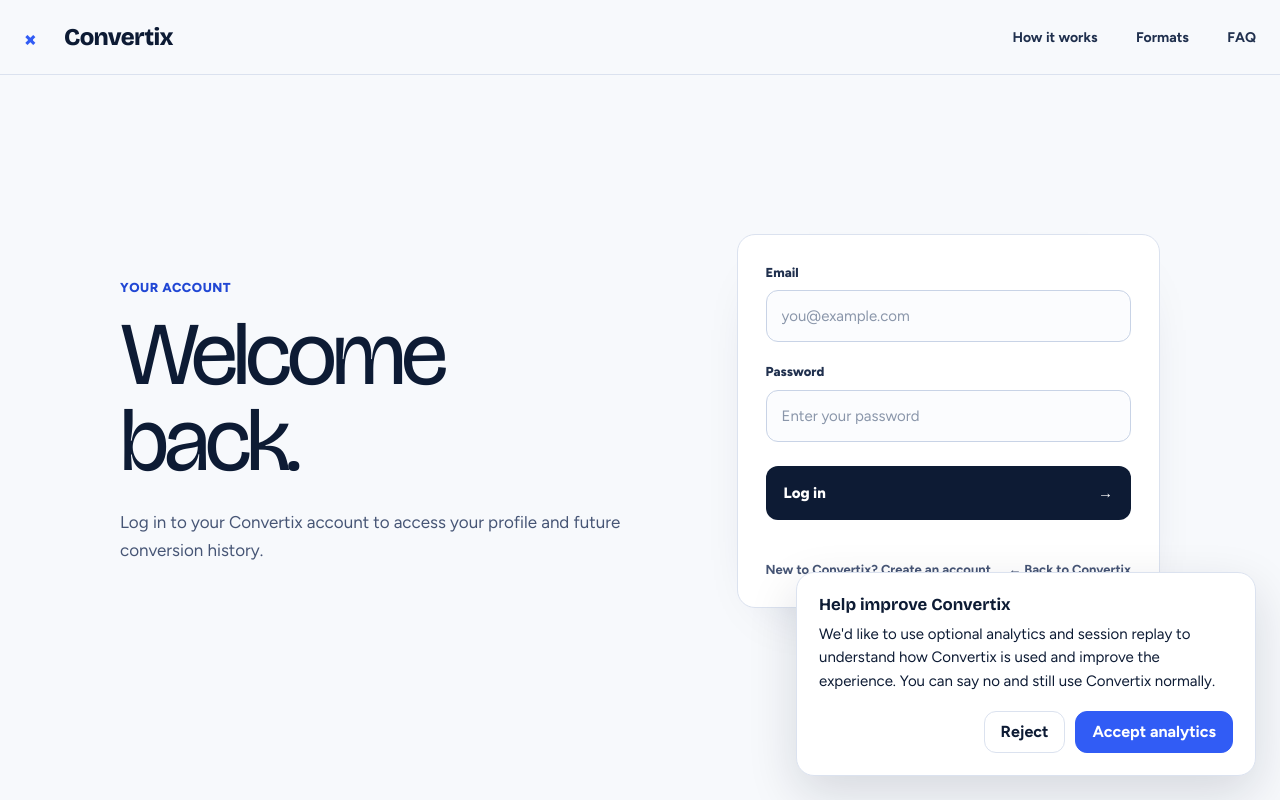
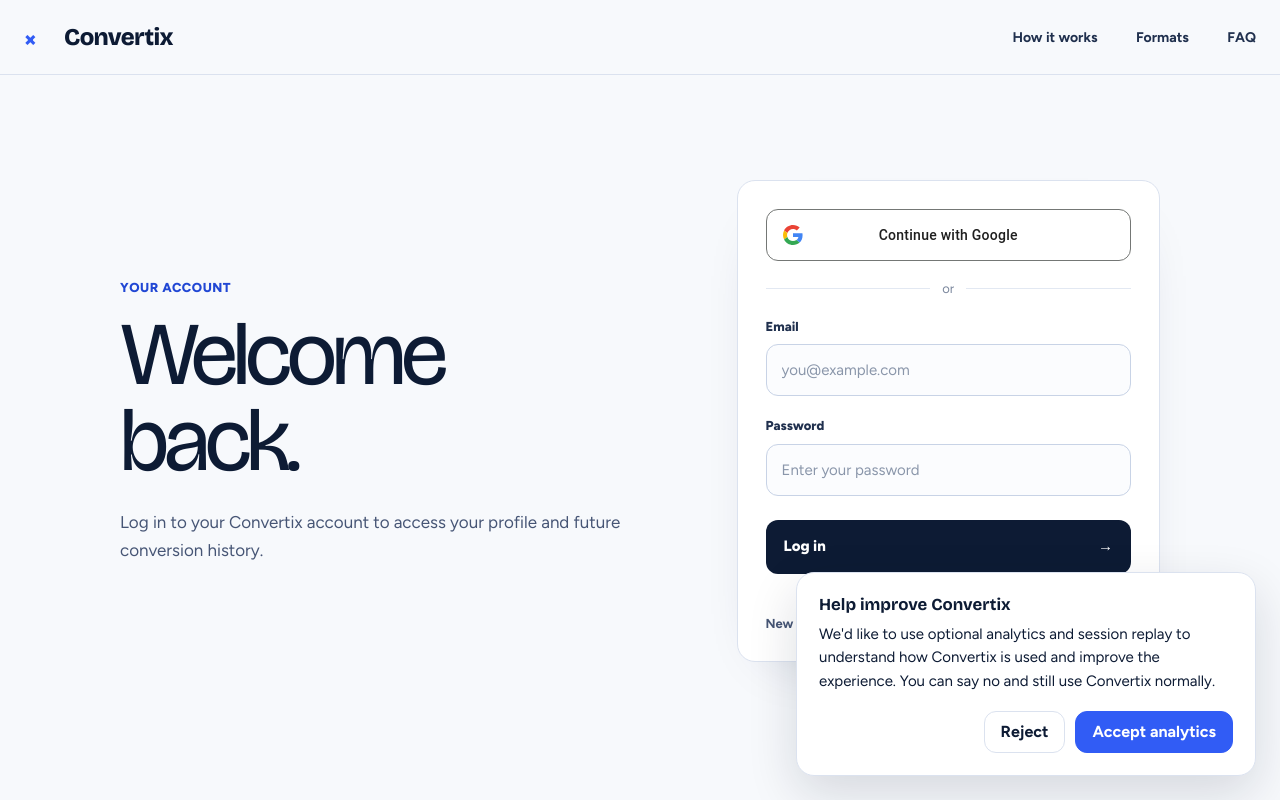
Before and after one commit to louisboii747/Convertix, a Next.js app in the folder apps/web/: page /login in a window 1280 px wide. Shown: the top 800 px of the page. Built offline with nearby package versions, Linux system fonts and the light colour scheme; no server answers.

Commit message:
Implement Google OAuth login functionality and enhance SVG optimizer error handling

```diff
--- /dev/null
+++ b/apps/web/src/app/auth/callback/route.ts
@@ -0,0 +1,22 @@
+import { NextResponse } from "next/server";
+
+import { createClient } from "@/lib/supabase/server";
+
+export async function GET(request: Request) {
+  const { searchParams, origin } = new URL(request.url);
+  const code = searchParams.get("code");
+
+  if (code) {
+    const supabase = await createClient();
+
+    const { error } = await supabase.auth.exchangeCodeForSession(code);
+
+    if (!error) {
+      return NextResponse.redirect(`${origin}/account`);
+    }
+
+    console.error("OAuth code exchange failed:", error);
+  }
+
+  return NextResponse.redirect(`${origin}/login?error=oauth_failed`);
+}
--- a/apps/web/src/app/globals.css
+++ b/apps/web/src/app/globals.css
@@ -2296,3 +2296,159 @@ main {
     width: 100%;
   }
 }
+
+.auth-oauth-form {
+  width: 100%;
+  margin: 0;
+}
+
+.gsi-material-button {
+  -moz-user-select: none;
+  -webkit-user-select: none;
+  -ms-user-select: none;
+  -webkit-appearance: none;
+
+  background-color: #ffffff;
+  background-image: none;
+
+  border: 1px solid #747775;
+  border-radius: 12px;
+  box-sizing: border-box;
+
+  color: #1f1f1f;
+  cursor: pointer;
+
+  font-family: "Roboto", Arial, sans-serif;
+  font-size: 14px;
+  font-weight: 500;
+  letter-spacing: 0.25px;
+
+  height: 52px;
+  width: 100%;
+  max-width: none;
+
+  outline: none;
+  overflow: hidden;
+  padding: 0;
+  position: relative;
+
+  text-align: center;
+  vertical-align: middle;
+  white-space: nowrap;
+
+  transition:
+    background-color 0.218s,
+    border-color 0.218s,
+    box-shadow 0.218s,
+    transform 0.16s ease;
+}
+
+.gsi-material-button .gsi-material-button-icon {
+  height: 20px;
+  width: 20px;
+  min-width: 20px;
+  margin-left: 16px;
+}
+
+.gsi-material-button .gsi-material-button-icon svg {
+  display: block;
+  width: 20px;
+  height: 20px;
+}
+
+.gsi-material-button .gsi-material-button-content-wrapper {
+  align-items: center;
+  display: flex;
+  flex-direction: row;
+  flex-wrap: nowrap;
+  height: 100%;
+  position: relative;
+  width: 100%;
+}
+
+.gsi-material-button .gsi-material-button-contents {
+  flex-grow: 1;
+
+  /*
+   * Compensates for the icon on the left so the text remains
+   * visually centred across the entire button.
+   */
+  padding-right: 36px;
+
+  font-family: "Roboto", Arial, sans-serif;
+  font-weight: 500;
+
+  overflow: hidden;
+  text-overflow: ellipsis;
+}
+
+.gsi-material-button .gsi-material-button-state {
+  position: absolute;
+  inset: 0;
+
+  opacity: 0;
+  transition: opacity 0.218s;
+
+  pointer-events: none;
+}
+
+.gsi-material-button:disabled {
+  cursor: default;
+  background-color: #ffffff61;
+  border-color: #1f1f1f1f;
+}
+
+.gsi-material-button:disabled .gsi-material-button-contents,
+.gsi-material-button:disabled .gsi-material-button-icon {
+  opacity: 38%;
+}
+
+.gsi-material-button:not(:disabled):hover {
+  box-shadow:
+    0 1px 2px 0 rgba(60, 64, 67, 0.3),
+    0 1px 3px 1px rgba(60, 64, 67, 0.15);
+
+  transform: translateY(-1px);
+}
+
+.gsi-material-button:not(:disabled):hover .gsi-material-button-state {
+  background-color: #303030;
+  opacity: 8%;
+}
+
+.gsi-material-button:not(:disabled):active {
+  transform: translateY(0);
+}
+
+.gsi-material-button:not(:disabled):active .gsi-material-button-state,
+.gsi-material-button:not(:disabled):focus .gsi-material-button-state {
+  background-color: #303030;
+  opacity: 12%;
+}
+
+.gsi-material-button:focus-visible {
+  outline: 3px solid rgba(49, 92, 245, 0.2);
+  outline-offset: 2px;
+}
+
+/* Divider between OAuth and email/password login */
+
+.auth-divider {
+  display: flex;
+  align-items: center;
+  gap: 12px;
+
+  width: 100%;
+  margin: 18px 0;
+
+  color: #7b879d;
+  font-size: 13px;
+}
+
+.auth-divider::before,
+.auth-divider::after {
+  content: "";
+  flex: 1;
+  height: 1px;
+  background: #e2e8f2;
+}
--- a/apps/web/src/app/login/actions.ts
+++ b/apps/web/src/app/login/actions.ts
@@ -46,6 +46,27 @@ export async function login(formData: FormData) {
   }
 
   redirect("/account");
+}
+
+export async function loginWithGoogle() {
+  const supabase = await createClient();
+
+  const siteUrl =
+    process.env.NEXT_PUBLIC_CONVERTIX_SITE_URL ?? "http://localhost:3000";
+
+  const { data, error } = await supabase.auth.signInWithOAuth({
+    provider: "google",
+    options: {
+      redirectTo: `${siteUrl}/auth/callback`,
+    },
+  });
+
+  if (error || !data.url) {
+    console.error("Supabase Google OAuth error:", error);
+    redirect("/login?error=oauth_failed");
+  }
+
+  redirect(data.url);
 }
 
 export async function signup(formData: FormData) {
--- a/apps/web/src/app/login/page.tsx
+++ b/apps/web/src/app/login/page.tsx
@@ -1,6 +1,6 @@
 import Link from "next/link";
 
-import { login } from "./actions";
+import { login, loginWithGoogle } from "./actions";
 
 type LoginPageProps = {
   searchParams: Promise<{
@@ -60,12 +60,62 @@ export default async function LoginPage({ searchParams }: LoginPageProps) {
             </div>
           )}
 
+          {error === "oauth_failed" && (
+            <div className="auth-alert" role="alert">
+              Google sign-in failed. Please try again.
+            </div>
+          )}
+
           {error === "email_rate_limit" && (
             <div className="auth-alert" role="alert">
               Too many confirmation emails have been sent recently. Please wait
               a little while and try again.
             </div>
           )}
+
+          <form action={loginWithGoogle} className="auth-oauth-form">
+            <button className="gsi-material-button" type="submit">
+              <div className="gsi-material-button-state" />
+
+              <div className="gsi-material-button-content-wrapper">
+                <div className="gsi-material-button-icon">
+                  <svg
+                    version="1.1"
+                    xmlns="http://www.w3.org/2000/svg"
+                    viewBox="0 0 48 48"
+                    style={{ display: "block" }}
+                    aria-hidden="true"
+                  >
+                    <path
+                      fill="#EA4335"
+                      d="M24 9.5c3.54 0 6.71 1.22 9.21 3.6l6.85-6.85C35.9 2.38 30.47 0 24 0 14.62 0 6.51 5.38 2.56 13.22l7.98 6.19C12.43 13.72 17.74 9.5 24 9.5z"
+                    />
+                    <path
+                      fill="#4285F4"
+                      d="M46.98 24.55c0-1.57-.15-3.09-.38-4.55H24v9.02h12.94c-.58 2.96-2.26 5.48-4.78 7.18l7.73 6c4.51-4.18 7.09-10.36 7.09-17.65z"
+                    />
+                    <path
+                      fill="#FBBC05"
+                      d="M10.53 28.59c-.48-1.45-.76-2.99-.76-4.59s.27-3.14.76-4.59l-7.98-6.19C.92 16.46 0 20.12 0 24c0 3.88.92 7.54 2.56 10.78l7.97-6.19z"
+                    />
+                    <path
+                      fill="#34A853"
+                      d="M24 48c6.48 0 11.93-2.13 15.89-5.81l-7.73-6c-2.15 1.45-4.92 2.3-8.16 2.3-6.26 0-11.57-4.22-13.47-9.91l-7.98 6.19C6.51 42.62 14.62 48 24 48z"
+                    />
+                    <path fill="none" d="M0 0h48v48H0z" />
+                  </svg>
+                </div>
+
+                <span className="gsi-material-button-contents">
+                  Continue with Google
+                </span>
+              </div>
+            </button>
+          </form>
+
+          <div className="auth-divider">
+            <span>or</span>
+          </div>
 
           <form action={login} className="auth-form">
             <div className="auth-field">
```
Also changed, not shown: apps/web/src/components/svg-optimizer.tsx (+69 -18 lines).
